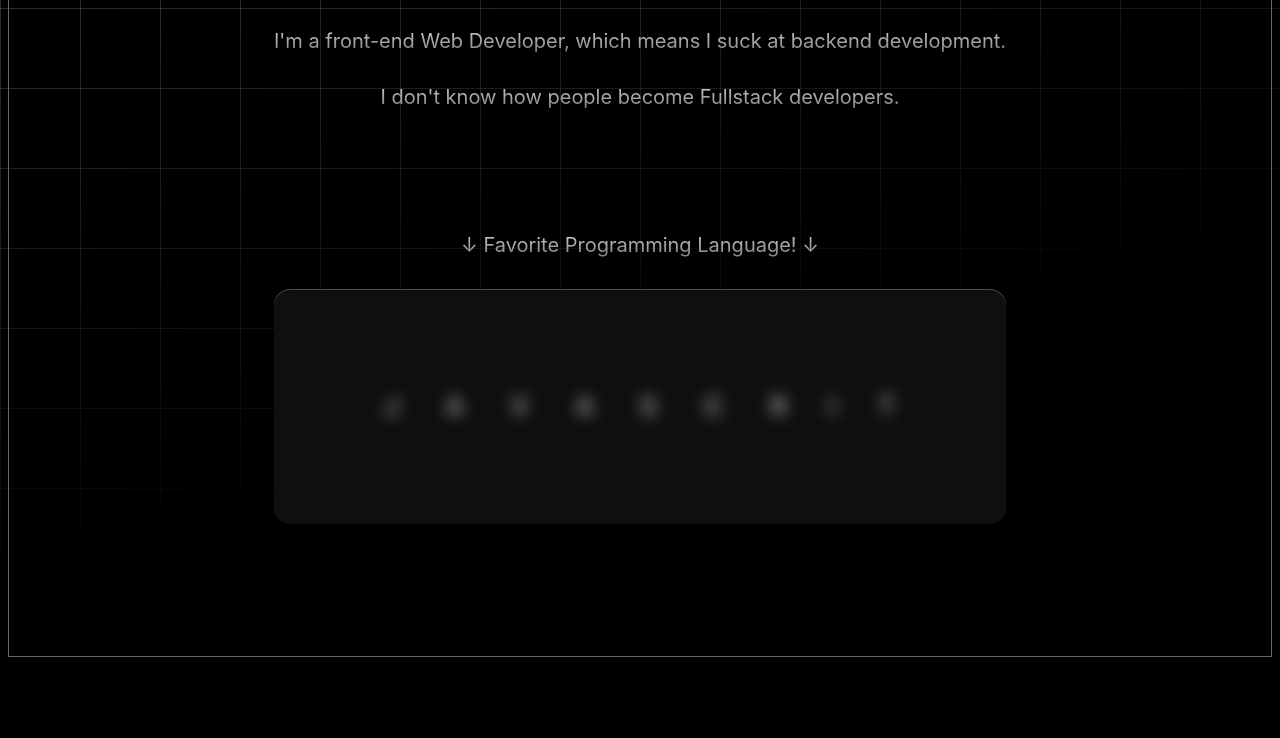
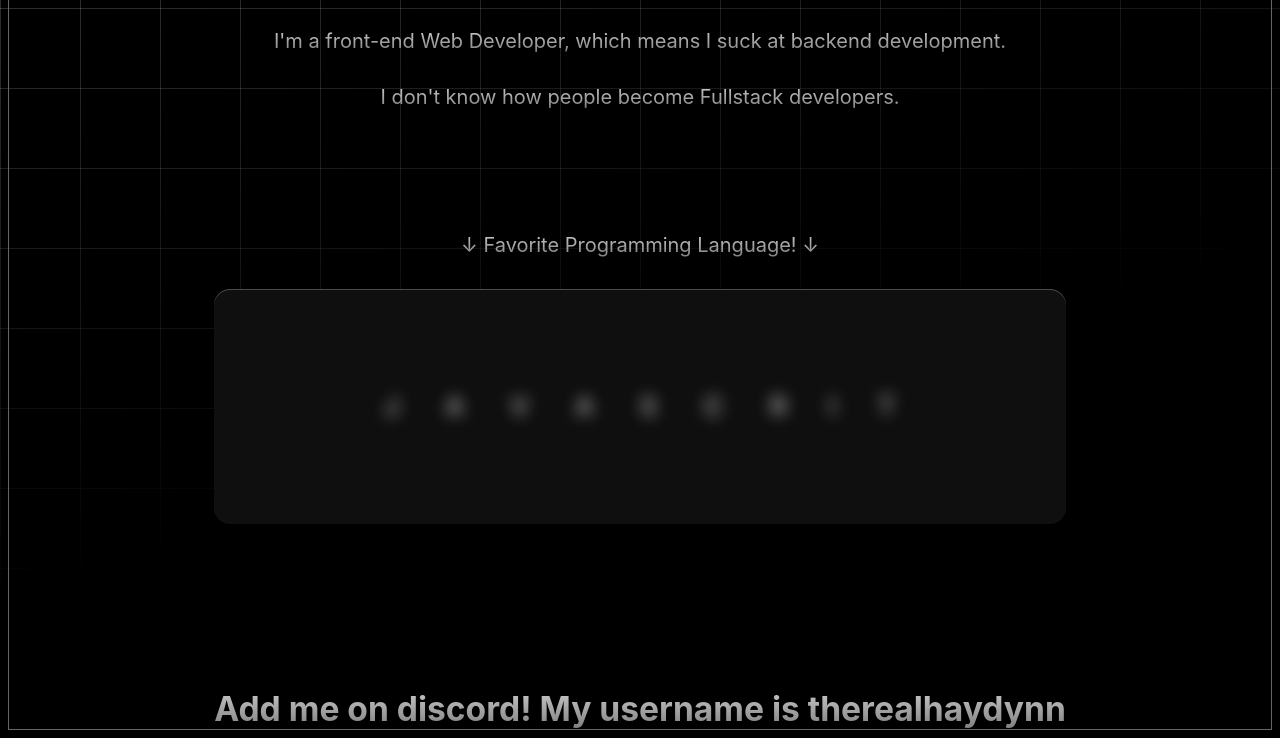
Before and after one commit to Haydyn304/portfolio, a plain HTML site: page index.html in a window 1280 px wide. Shown: the part 192-930 px from the top of the page. Before the commit the page ends 857 px from the top, so only its background shows below. Drawn offline with Linux system fonts and the light colour scheme.

Commit message:
Added sumthing smh

```diff
--- a/index.html
+++ b/index.html
@@ -48,11 +48,12 @@
           <span>T</span>
         </li>
       </ul>
-    </section>
+      <br>
     <br>
     <br>
     <br>
     <br>
-    <br>
+    <h3>Add me on discord! My username is therealhaydynn</h3>
+    </section>
   </body>
 </html>
```
